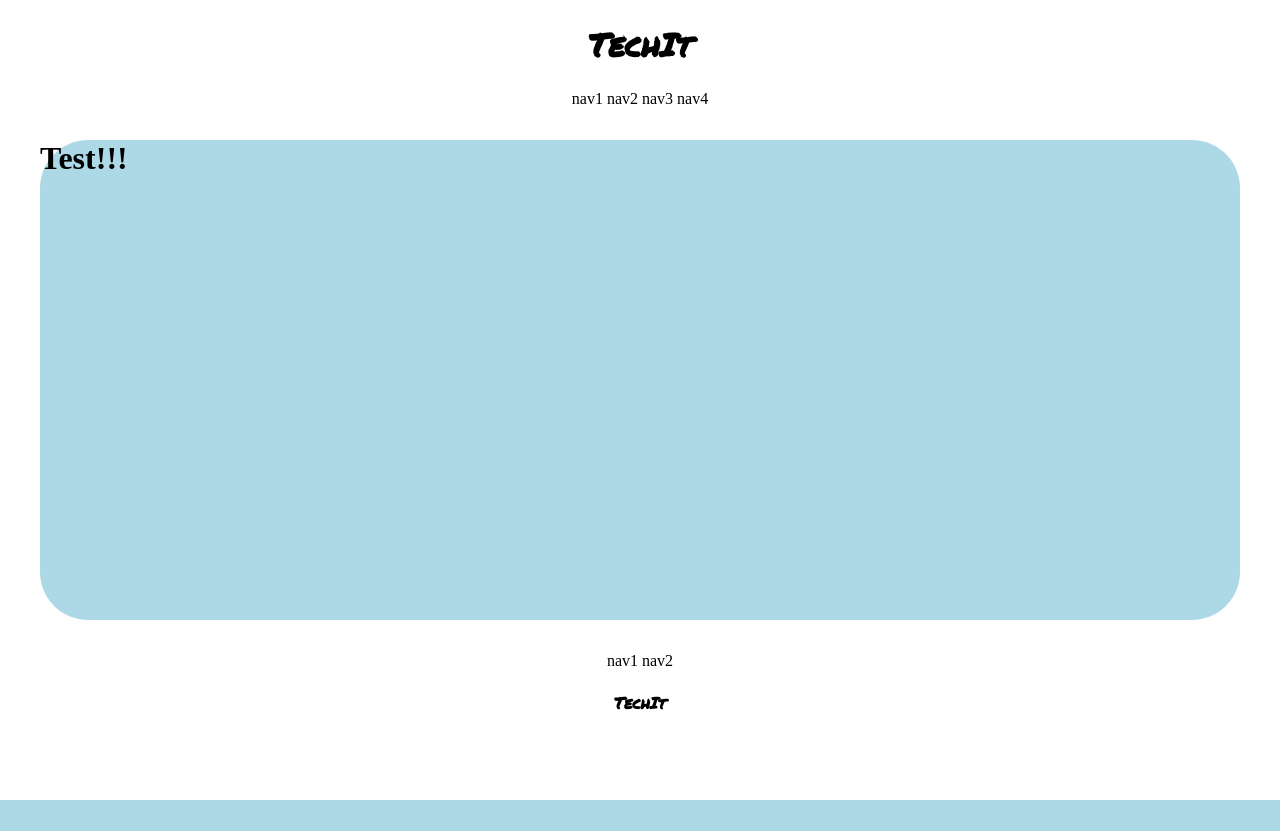
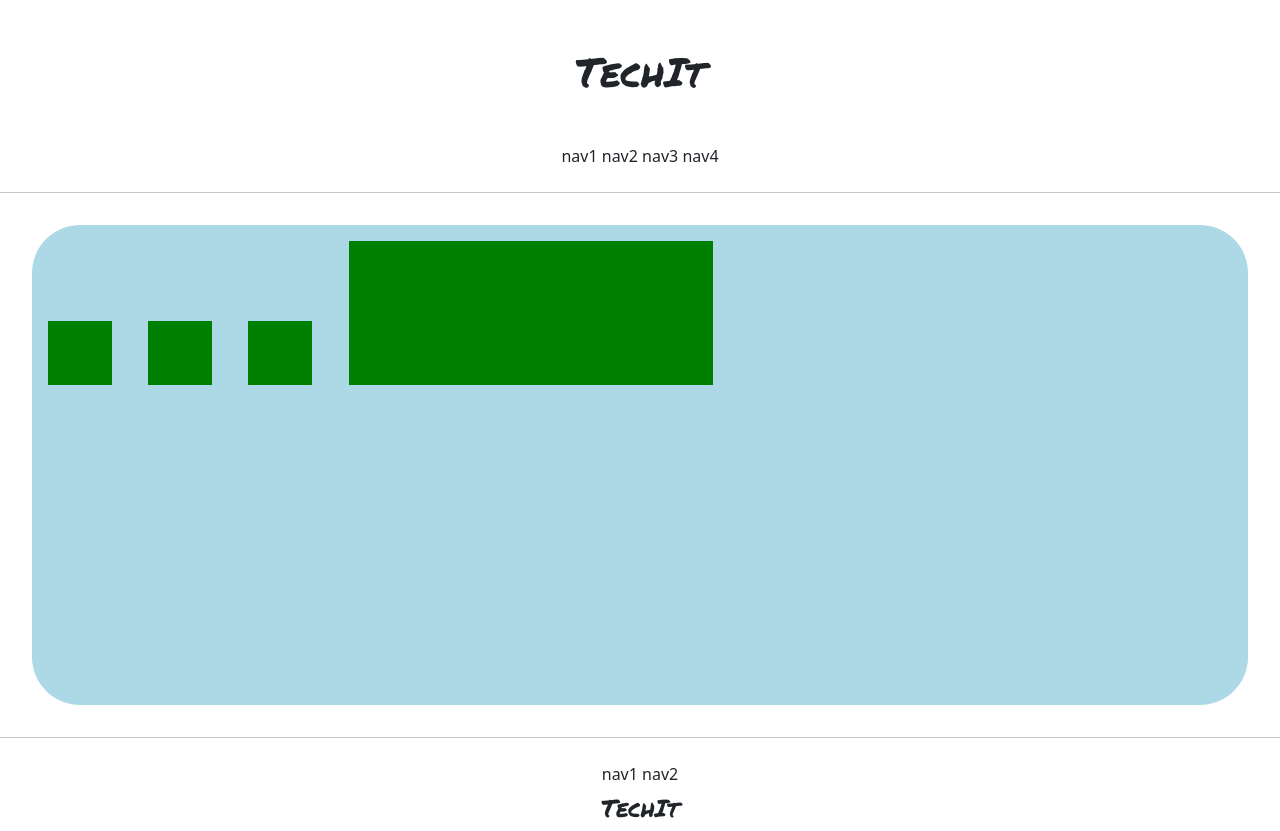
Before and after one commit to lucy-ryoo/techit230831, a Django app: page /accounts/hello_world/ in a window 1280 px wide. Before the commit the page ends 800 px from the top, so only its background shows below. Run offline with Django 4.2, Linux system fonts and the light colour scheme.

Commit message:
size update

```diff
--- a/Templates/base.html
+++ b/Templates/base.html
@@ -11,8 +11,12 @@
 
 {% include 'header.html' %}
 
+<hr>
+
 {% block content %}
 {% endblock %}
+
+<hr>
 
 {% include 'footer.html' %}
 
--- a/Templates/footer.html
+++ b/Templates/footer.html
@@ -1,10 +1,10 @@
 <div style="text-align: center;">
 
-    <div>
+    <div class="mt-4">
         <span>nav1</span>
         <span>nav2</span>
         <div>
-            <h4 style="font-family: 'Permanent Marker', cursive;">
+            <h4 class="my-2" style="font-family: 'Permanent Marker', cursive;">
                 TechIt
             </h4>
         </div>
--- a/Templates/head.html
+++ b/Templates/head.html
@@ -1,3 +1,6 @@
 <link rel="preconnect" href="https://fonts.googleapis.com">
 <link rel="preconnect" href="https://fonts.gstatic.com" crossorigin>
 <link href="https://fonts.googleapis.com/css2?family=Permanent+Marker&display=swap" rel="stylesheet">
+
+<link href="https://cdn.jsdelivr.net/npm/bootstrap@5.3.1/dist/css/bootstrap.min.css" rel="stylesheet" integrity="sha384-4bw+/aepP/YC94hEpVNVgiZdgIC5+VKNBQNGCHeKRQN+PtmoHDEXuppvnDJzQIu9" crossorigin="anonymous">
+<script src="https://cdn.jsdelivr.net/npm/bootstrap@5.3.1/dist/js/bootstrap.bundle.min.js" integrity="sha384-HwwvtgBNo3bZJJLYd8oVXjrBZt8cqVSpeBNS5n7C8IVInixGAoxmnlMuBnhbgrkm" crossorigin="anonymous"></script>
--- a/Templates/header.html
+++ b/Templates/header.html
@@ -1,10 +1,10 @@
  <div style = "text-align:center;">
      <div>
-         <h1 style="font-family: 'Permanent Marker', cursive;">
+         <h1 class="my-5" style="font-family: 'Permanent Marker', cursive;">
              TechIt
          </h1>
      </div>
-     <div>
+     <div class="mb-4">
          <span>nav1</span>
          <span>nav2</span>
          <span>nav3</span>
--- a/accountapp/templates/accountapp/hello_world.html
+++ b/accountapp/templates/accountapp/hello_world.html
@@ -5,8 +5,10 @@
 
 <div style="background-color: lightblue; height: 30rem; border-radius: 3rem; margin: 2rem;">
 
-    <h1>Test!!!</h1>
-
+    <div style="display: inline-block; background-color: green; margin: 1rem; height: 64px; width: 64px;"></div>
+    <div style="display: inline-block; background-color: green; margin: 1rem; height: 4em; width: 4em;"></div>
+    <div style="display: inline-block; background-color: green; margin: 1rem; height: 4rem; width: 4rem;"></div>
+    <div style="display: inline-block; background-color: green; margin: 1rem; height: 30%; width: 30%;"></div>
 
 </div>
 
```
